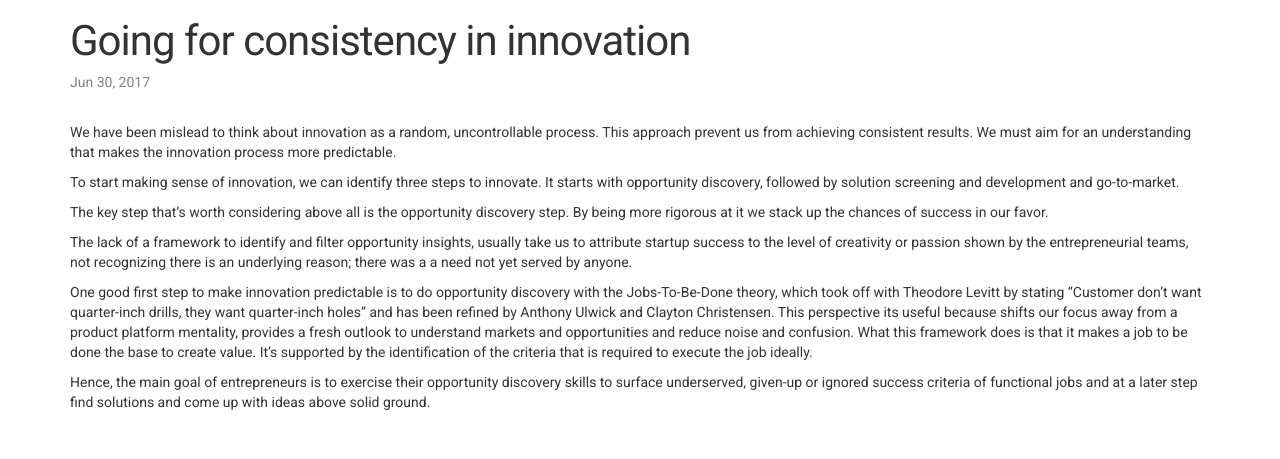
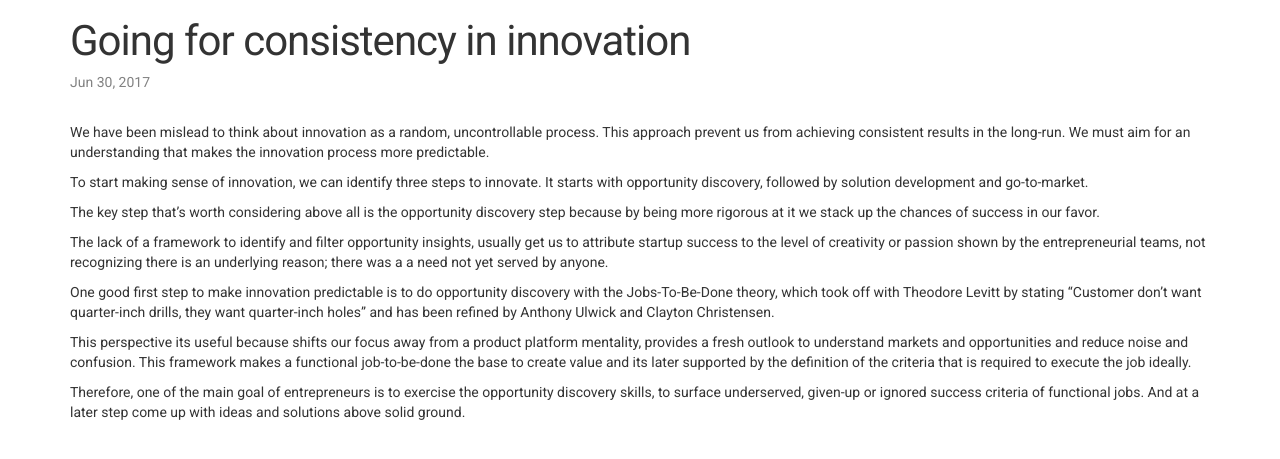
Before and after one commit to juandavidac/test-jekyll, a Jekyll site: the page built from _posts/2017-06-30-innovacion.markdown, in a window 1280 px wide. Shown: the top 459 px of the page. Built offline with Jekyll 4.4.1, drawn with Linux system fonts in a browser that asks for light colours.

Commit message:
update posts

```diff
--- a/_posts/2015-09-14-welcome-to-jekyll.markdown
+++ b/_posts/2015-09-14-welcome-to-jekyll.markdown
@@ -9,9 +9,9 @@ Change has been one of the key topics in philosophy for a long time.  Its well k
 
 Hence, the challenge we face is to be leaders of positive change. Luc de Barabandere proposes to recognize two branches of change, the change of perception and the change of reality. The first one is related to creativity and the later with innovation.  Luc argues that changing perceptions, which is the first step needed to produce effective change, has been underestimated and forgotten.  Changing perceptions require a whole different set of tasks than those needed to changing reality. Changing reality demands planning, coordination and management of resources and teams.  On the other hand, changing perceptions starts with individual thinking and reasoning by which mental models or interpretations of the world are supported or invalidated.
 
-Changing perceptions is the seed that enables discovery (related to science), creation (in the world of art and self expression) and invention (linked to technology that solves needs).  It can be said that the degree of progress achieved by individuals and societies depends on the ability to change perceptions when its needed and then taking those mental leaps to reality.
+Changing perceptions is the seed that enables discovery (related to science), creation (tied to art and self-expression) and invention (linked to technology that addresses needs).  It can be said that the degree of progress achieved by individuals and societies depends on the ability to change perceptions when its needed and then taking those mental leaps to reality.
 
-Quite often we rush to change reality without an assessment of the mental models we form and hold as individuals and as society, and that might be one of the reasons of why the changes that we try so hard to produce end up diluting, never taking off or being un-effective.  Hopefully, this thinking can give us a fresh outlook to better focus our energies when faced with the challenge of changing or maintaining the world around us and place the deserved importance to look inside our minds.
+Quite often we rush to change reality without an assessment of the mental models we form and hold as individuals and as society, and that might be one of the reasons of why the changes that we try so hard to produce end up diluting, never taking off or being un-effective.  Hopefully, this thinking can give us a fresh outlook to better focus our energies when faced with the challenge of changing or maintaining the world around us and place more importance the task of looking inside our minds.
 
 <!-- El cambio es un tema sobre el que se ha pensado desde hace bastante tiempo.  Es muy conocida la discusión en la que Parménides sostenía que el cambio era imposible, mientras Heráclito argumentaba que el cambio no sólo era posible sino que era una necesidad.   Ahora más que nunca estamos sintiendo la velocidad de los cambios del entorno, porque ya somos cerca de 7 billones de personas produciendo, creando, pero también malgastando y destruyendo.  Para adaptarnos a todas estas transformaciones aceleradas y mitigar las consecuencias negativas, deberíamos pensar más sobre el cambio.
 
--- a/_posts/2017-06-30-innovacion.markdown
+++ b/_posts/2017-06-30-innovacion.markdown
@@ -4,17 +4,19 @@ layout: post
 title:  "Going for consistency in innovation"
 
 ---
-We have been mislead to think about innovation as a random, uncontrollable process. This approach prevent us from achieving consistent results. We must aim for an understanding that makes the innovation process more predictable.
+We have been mislead to think about innovation as a random, uncontrollable process. This approach prevent us from achieving consistent results in the long-run. We must aim for an understanding that makes the innovation process more predictable.
 
-To start making sense of innovation, we can identify three steps to innovate. It starts with opportunity discovery, followed by solution screening and development and go-to-market.
+To start making sense of innovation, we can identify three steps to innovate. It starts with opportunity discovery, followed by solution development and go-to-market.
 
-The key step that's worth considering above all is the opportunity discovery step. By being more rigorous at it we stack up the chances of success in our favor.
+The key step that's worth considering above all is the opportunity discovery step because by being more rigorous at it we stack up the chances of success in our favor.
 
-The lack of a framework to identify and filter opportunity insights, usually take us to attribute startup success to the level of creativity or passion shown by the entrepreneurial teams, not recognizing there is an underlying reason; there was a a need not yet served by anyone.
+The lack of a framework to identify and filter opportunity insights, usually get us to attribute startup success to the level of creativity or passion shown by the entrepreneurial teams, not recognizing there is an underlying reason; there was a a need not yet served by anyone.
 
-One good first step to make innovation predictable is to do opportunity discovery with the Jobs-To-Be-Done theory, which took off with Theodore Levitt by stating "Customer don't want quarter-inch drills, they want quarter-inch holes" and has been refined by Anthony Ulwick and Clayton Christensen.  This perspective its useful because shifts our focus away from a product platform mentality, provides a fresh outlook to understand markets and opportunities and reduce noise and confusion. What this framework does is that it makes a job to be done the base to create value.  It's supported by the identification of the criteria that is required to execute the job ideally.
+One good first step to make innovation predictable is to do opportunity discovery with the Jobs-To-Be-Done theory, which took off with Theodore Levitt by stating "Customer don't want quarter-inch drills, they want quarter-inch holes" and has been refined by Anthony Ulwick and Clayton Christensen.
 
-Hence, the main goal of entrepreneurs is to exercise their opportunity discovery skills to surface underserved, given-up or ignored success criteria of functional jobs and at a later step find solutions and come up with ideas above solid ground.
+This perspective its useful because shifts our focus away from a product platform mentality, provides a fresh outlook to understand markets and opportunities and reduce noise and confusion. This framework makes a functional job-to-be-done the base to create value and its later supported by the definition of the criteria that is required to execute the job ideally.
+
+Therefore, one of the main goal of entrepreneurs is to exercise the opportunity discovery skills, to surface underserved, given-up or ignored success criteria of functional jobs.  And at a later step come up with ideas and solutions above solid ground.
 
 <!-- Tenemos la idea que la innovación es aleatoria, que surge de improviso, que es algo incontrolable. Entender el proceso de innovación de esa manera nos aleja de producir resultados consistentes en el tiempo. Debemos buscar que sea un proceso más predecible.
 
```
